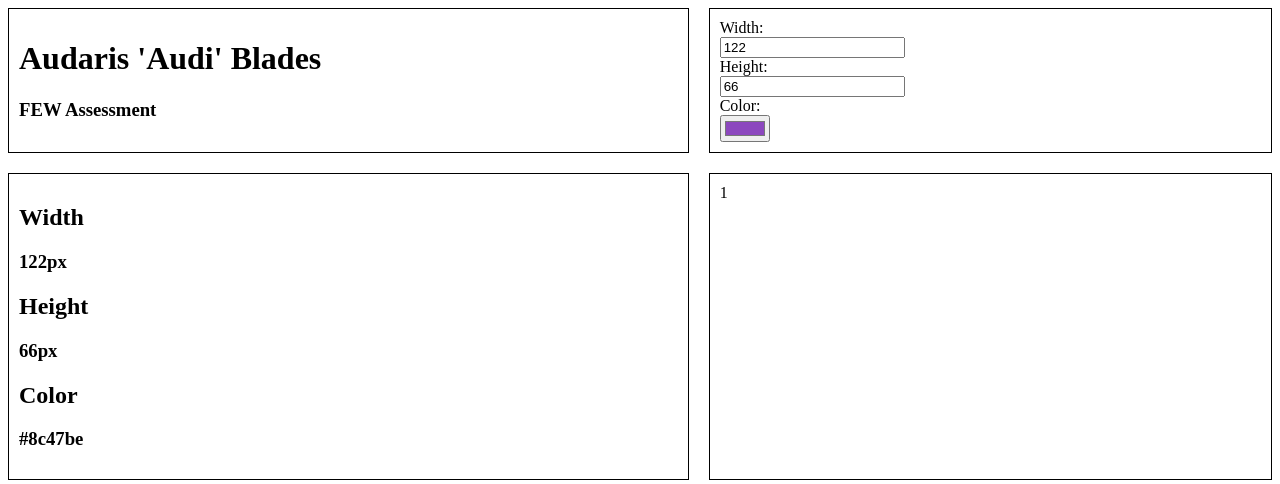
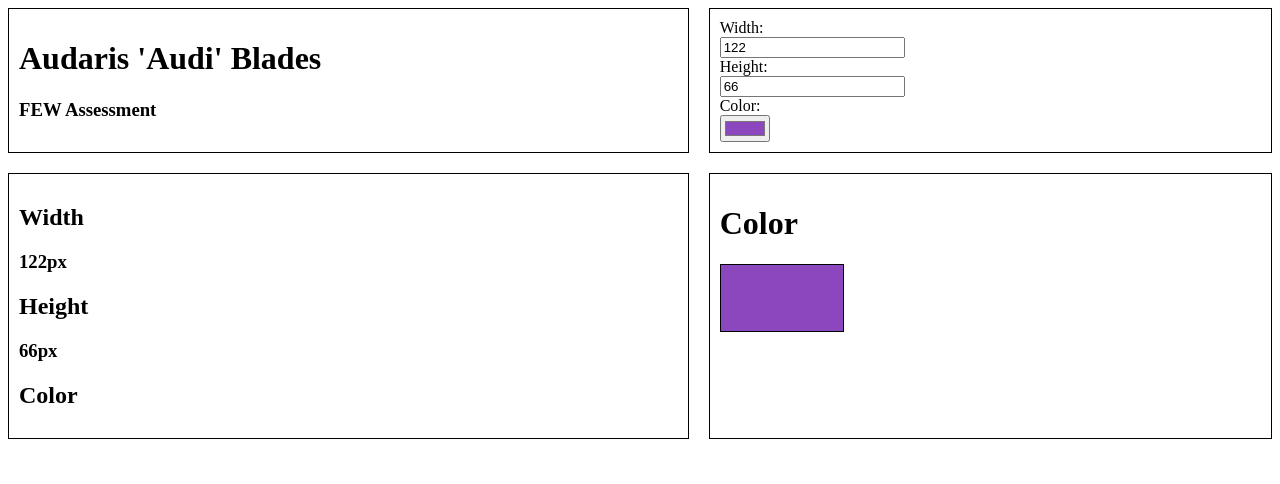
Before and after one commit to ablades/few_assessment, a plain HTML site: page index.html in a window 1280 px wide. Drawn offline with Linux system fonts and the light colour scheme.

Commit message:
add quadrant 4

```diff
--- a/index.html
+++ b/index.html
@@ -52,8 +52,9 @@
             </div>
 
             <!-- Quadrant IV -->
-            <div class="grid-item">1
-
+            <div class="grid-item">
+                <h1> Color </h1>
+                <div class="cBox" id="cBox"></div>
             </div>
         </div>
 
--- a/scripts.js
+++ b/scripts.js
@@ -4,21 +4,27 @@ const heightValue = document.getElementById('cHeight')
 const heightDisplay = document.getElementById('hDisplay')
 const colorValue = document.getElementById('cValue')
 const colorDisplay = document.getElementById('cDisplay')
+const colorBox = document.getElementById('cBox')
 
 document.addEventListener("DOMContentLoaded", function() {
     heightDisplay.innerHTML = heightValue.value + "px"
     widthDisplay.innerHTML = widthValue.value + "px"
-    colorDisplay.innerHTML = colorValue.value
+    colorBox.style.backgroundColor = colorValue.value
+    colorBox.style.width = widthValue.value + "px"
+    colorBox.style.height = heightValue.value + "px"
 })
 
 widthValue.addEventListener("input", function(){
     widthDisplay.innerHTML = widthValue.value + "px"
+    colorBox.style.width = widthValue.value + "px"
 })
 
 heightValue.addEventListener("input", function(){
     heightDisplay.innerHTML = heightValue.value + "px"
+    colorBox.style.height = heightValue.value + "px"
 })
 
 colorValue.addEventListener("input", function (){
     colorDisplay.innerHTML = colorValue.value
+    colorBox.style.backgroundColor = colorValue.value
 })
--- a/styles.css
+++ b/styles.css
@@ -9,3 +9,9 @@
     padding: 10px;
     text-align: start
 }
+
+#cBox {
+    width: 122px;
+    height: 66px;
+    border: 1px solid black;
+}
```
